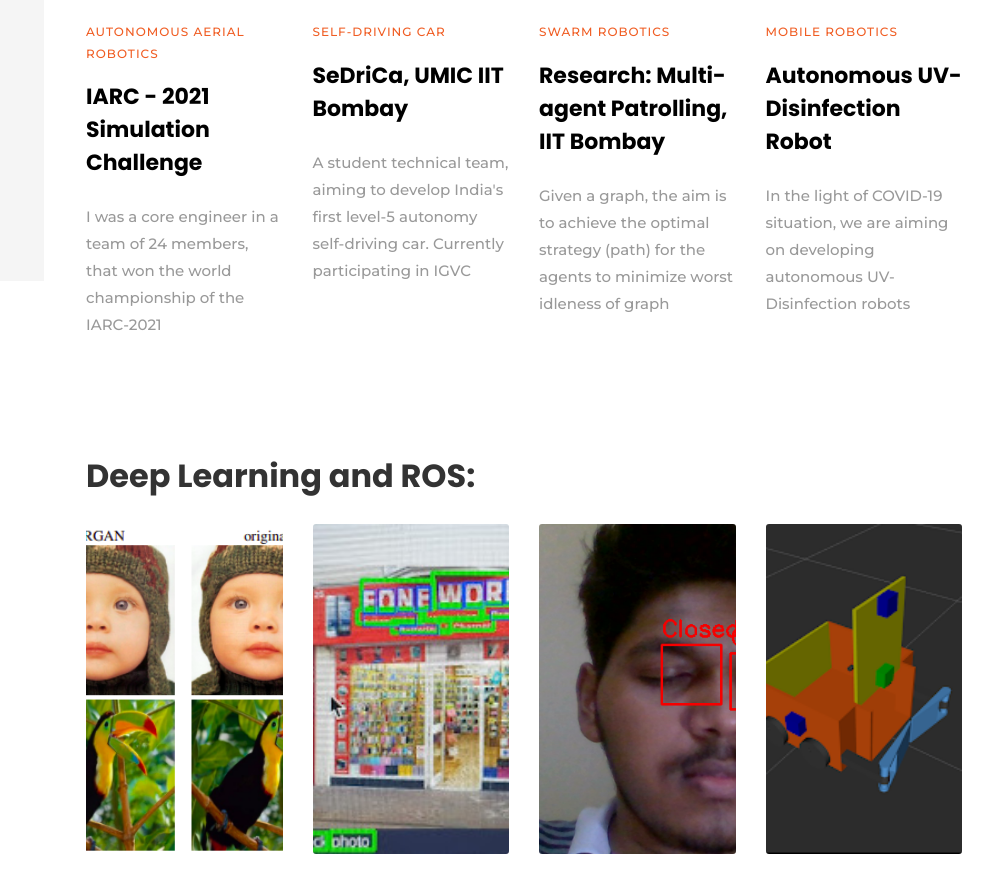
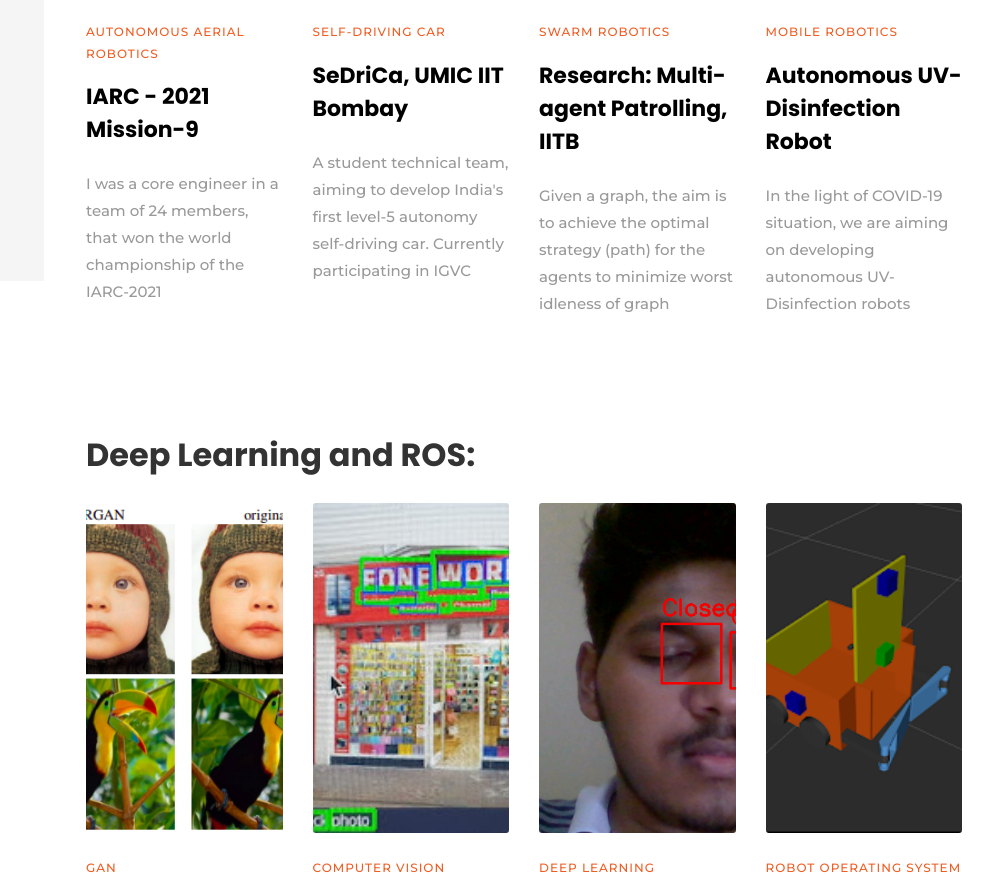
Before and after one commit to gangadhar-nageswar/gangadhar_nageswar.github.io, a plain HTML site: page projects.html in a window 1280 px wide. Shown: the part 519-1402 px from the top of the page, 276-1280 px from the left. Drawn offline with Linux system fonts and the light colour scheme; some packages are replaced by stand-ins of ours; no server answers; files whose address does not match are found by name.

Commit message:
Update projects.html

```diff
--- a/projects.html
+++ b/projects.html
@@ -94,7 +94,7 @@
 										<a href="projects_iarc.html" class="img img-2" style="background-image: url(images/projects/iarc3.jpg);"></a>
 										<div class="text text-2 pt-2 mt-3">
 											<span class="category mb-3 d-block"><a href="projects_iarc.html">Autonomous Aerial Robotics</a></span>
-											<h3 class="mb-4"><a href="projects_iarc.html">IARC - 2021 Simulation Challenge</a></h3>
+											<h3 class="mb-4"><a href="projects_iarc.html">IARC - 2021 Mission-9</a></h3>
 											<p class="mb-4">I was a core engineer in a team of 24 members, that won the world championship of the IARC-2021</p>
 											<!-- <div class="author mb-4 d-flex align-items-center">
 												<a href="#" class="img" style="background-image: url(images/person_2.jpg);"></a>
@@ -155,7 +155,7 @@
 										<a href="projects_mrpp.html" class="img img-2" style="background-image: url(images/projects/mrpp.png);"></a>
 										<div class="text text-2 pt-2 mt-3">
 											<span class="category mb-3 d-block"><a href="#">Swarm robotics</a></span>
-											<h3 class="mb-4"><a href="projects_sedrica.html">Research: Multi-agent Patrolling, IIT Bombay</a></h3>
+											<h3 class="mb-4"><a href="projects_sedrica.html">Research: Multi-agent Patrolling, IITB</a></h3>
 											<p class="mb-4">Given a graph, the aim is to achieve the optimal strategy (path) for the agents to minimize worst idleness of graph</p>
 											<!-- <div class="author mb-4 d-flex align-items-center">
 												<a href="#" class="img" style="background-image: url(images/person_3.jpg);"></a>
@@ -228,7 +228,7 @@
 									<div class="blog-entry ftco-animate">
 										<a href="https://docs.google.com/presentation/d/1ARrnX_DOrkkQbZqD8upZNpp70HkbAYyO/edit?usp=sharing&ouid=100129335863965145345&rtpof=true&sd=true" target="_blank" class="img img-2" style="background-image: url(images/projects/gnr638_2.png);"></a>
 										<div class="text text-2 pt-2 mt-3">
-											<span class="category mb-3 d-block"><a href="https://docs.google.com/presentation/d/1ARrnX_DOrkkQbZqD8upZNpp70HkbAYyO/edit?usp=sharing&ouid=100129335863965145345&rtpof=true&sd=true" target="_blank">Generative Adversial Network</a></span>
+											<span class="category mb-3 d-block"><a href="https://docs.google.com/presentation/d/1ARrnX_DOrkkQbZqD8upZNpp70HkbAYyO/edit?usp=sharing&ouid=100129335863965145345&rtpof=true&sd=true" target="_blank">GAN</a></span>
 											<h3 class="mb-4"><a href="https://docs.google.com/presentation/d/1ARrnX_DOrkkQbZqD8upZNpp70HkbAYyO/edit?usp=sharing&ouid=100129335863965145345&rtpof=true&sd=true" target="_blank">Neural Super Sampling, GNR-638 Course Project</a></h3>
 											<p class="mb-4">Given an RGB image, we upscale the image by a factor of four i.e. image of size (24 X 24) would be scaled to size of (96 X 96).</p>
 											<!-- <div class="author mb-4 d-flex align-items-center">
```
